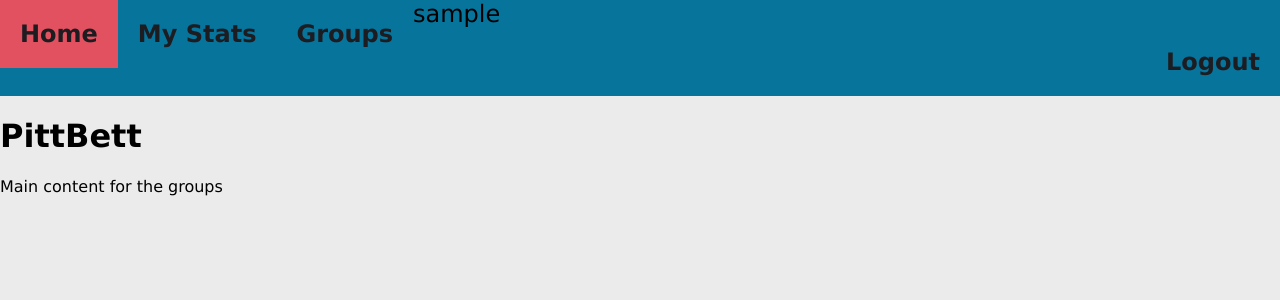
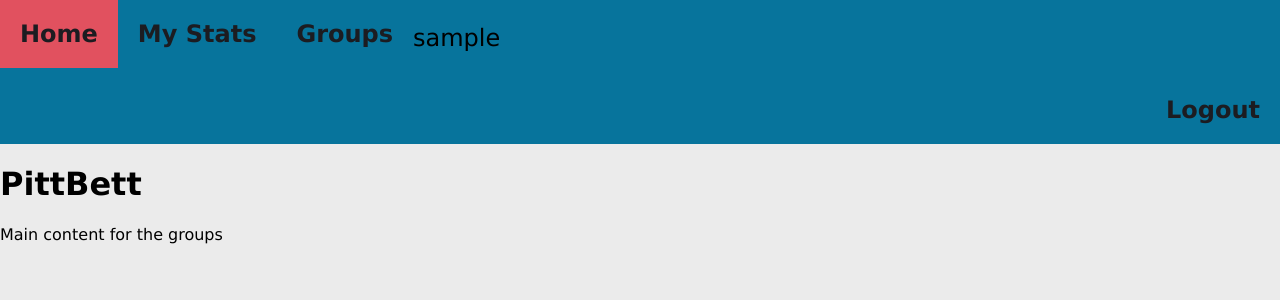
Before and after one commit to andrewimredy/1520website, a Flask app: page /groups in a window 1280 px wide. Shown: the top 300 px of the page. Run offline with Flask 2, Linux system fonts and the light colour scheme; the visitor is signed in with stand-in values (Sample User, id 1).

Commit message:
username fix?

```diff
--- a/templates/_base.html
+++ b/templates/_base.html
@@ -11,7 +11,7 @@
                 <a class="navbar__link" href="/myStats">My Stats</a>
                 <a class="navbar__link" href="/groups">Groups</a>
                 {% if user %}
-                    <p class="account_name">{{user}}</p>
+                    <p class="navbar_user">{{user}}</p>
                     <a class="navbar__user" href="/auth/logout">Logout</a>
                 {% else %}
                     <a class="navbar__user" href="/auth/login">Login</a>
```
